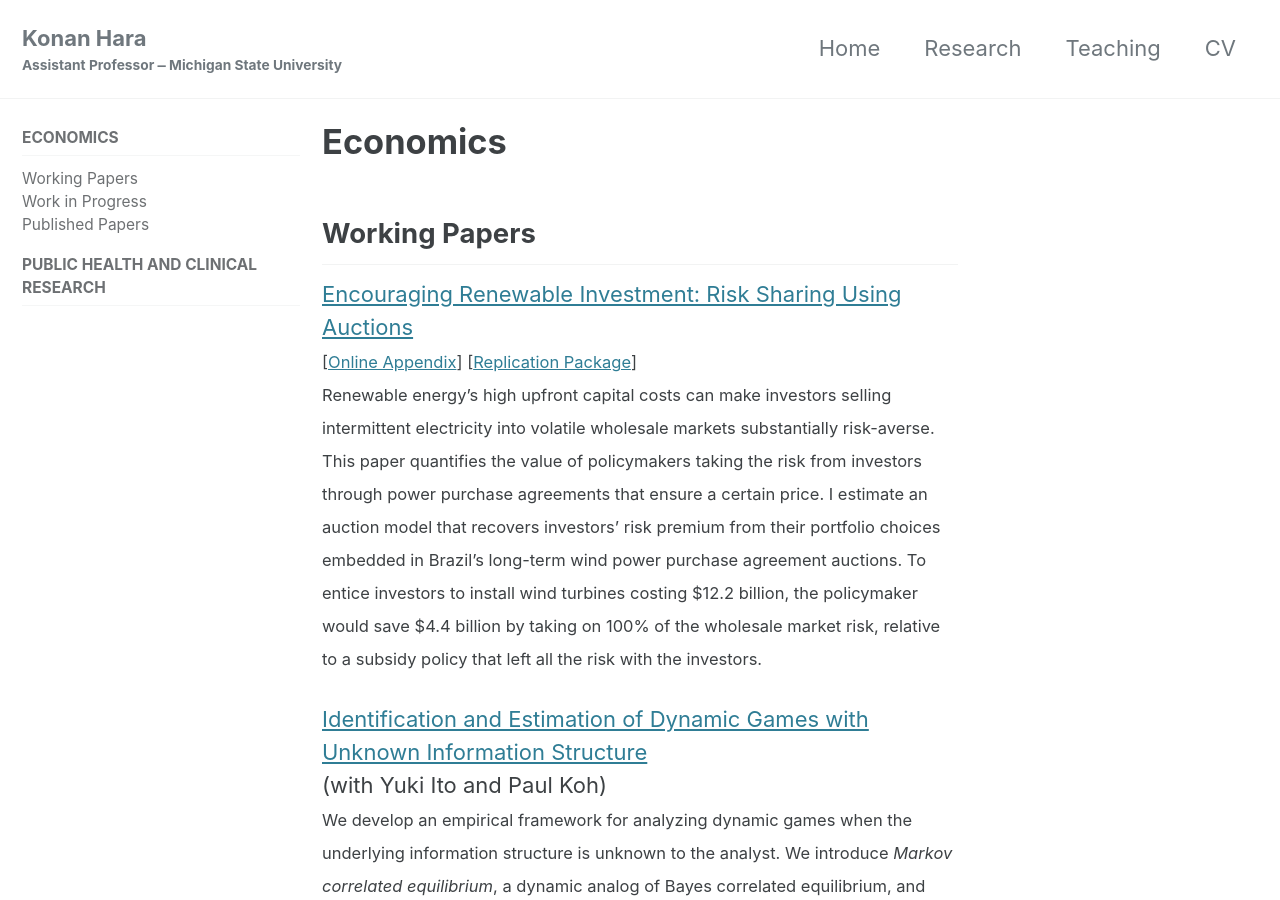
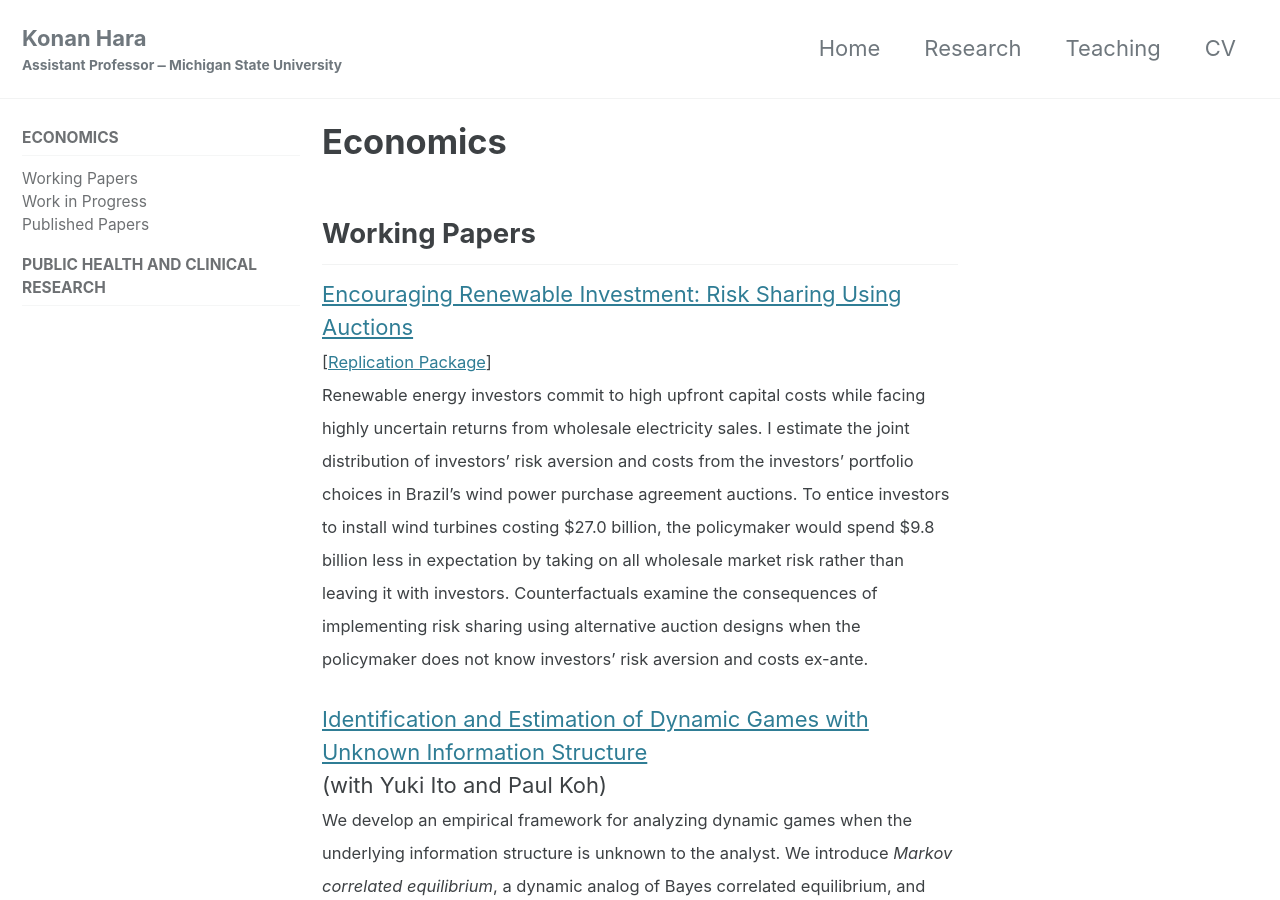
Before and after one commit to harakonan/harakonan.github.io, a Jekyll site: the page built from _research/research.md, in a window 1280 px wide and 900 px high. Built offline with Jekyll 4.4.1, drawn with Linux system fonts in a browser that asks for light colours; cached includes are drawn as plain includes.

Commit message:
updated renewable auction paper

```diff
--- a/_research/research.md
+++ b/_research/research.md
@@ -8,9 +8,9 @@ permalink: /research/
 
 ## Working Papers
 
-[Encouraging Renewable Investment: Risk Sharing Using Auctions](../assets/pdfs/Hara_RenewableRiskSharingAuction.pdf)<br>
-<span style="font-size:0.75em"> [[Online Appendix](../assets/pdfs/Hara_RenewableRiskSharingAuction_OnlineAppendix.pdf)] [[Replication Package](https://www.dropbox.com/scl/fo/jxivxg5jjy4487glaascw/ADH4K5u2De0wtVQy2AarC-8?rlkey=ta3a3617vbgpv7e8mtqqog0z6&st=tstlomx3&dl=0)] </span><br>
-<span style="font-size:0.75em"> Renewable energy's high upfront capital costs can make investors selling intermittent electricity into volatile wholesale markets substantially risk-averse. This paper quantifies the value of policymakers taking the risk from investors through power purchase agreements that ensure a certain price. I estimate an auction model that recovers investors' risk premium from their portfolio choices embedded in Brazil's long-term wind power purchase agreement auctions. To entice investors to install wind turbines costing $12.2 billion, the policymaker would save $4.4 billion by taking on 100% of the wholesale market risk, relative to a subsidy policy that left all the risk with the investors. </span>
+[Encouraging Renewable Investment: Risk Sharing Using Auctions](../assets/pdfs/Hara_RenewableRiskSharingAuction_Combined.pdf)<br>
+<span style="font-size:0.75em"> [[Replication Package](https://github.com/harakonan/public-renewable-auction)] </span><br>
+<span style="font-size:0.75em"> Renewable energy investors commit to high upfront capital costs while facing highly uncertain returns from wholesale electricity sales. I estimate the joint distribution of investors' risk aversion and costs from the investors' portfolio choices in Brazil's wind power purchase agreement auctions. To entice investors to install wind turbines costing $27.0 billion, the policymaker would spend $9.8 billion less in expectation by taking on all wholesale market risk rather than leaving it with investors. Counterfactuals examine the consequences of implementing risk sharing using alternative auction designs when the policymaker does not know investors' risk aversion and costs ex-ante. </span>
 
 [Identification and Estimation of Dynamic Games with Unknown Information Structure](https://arxiv.org/abs/2205.03706)<br>
 (with Yuki Ito and Paul Koh)<br>
```
Also changed, not shown: 3 other files.
